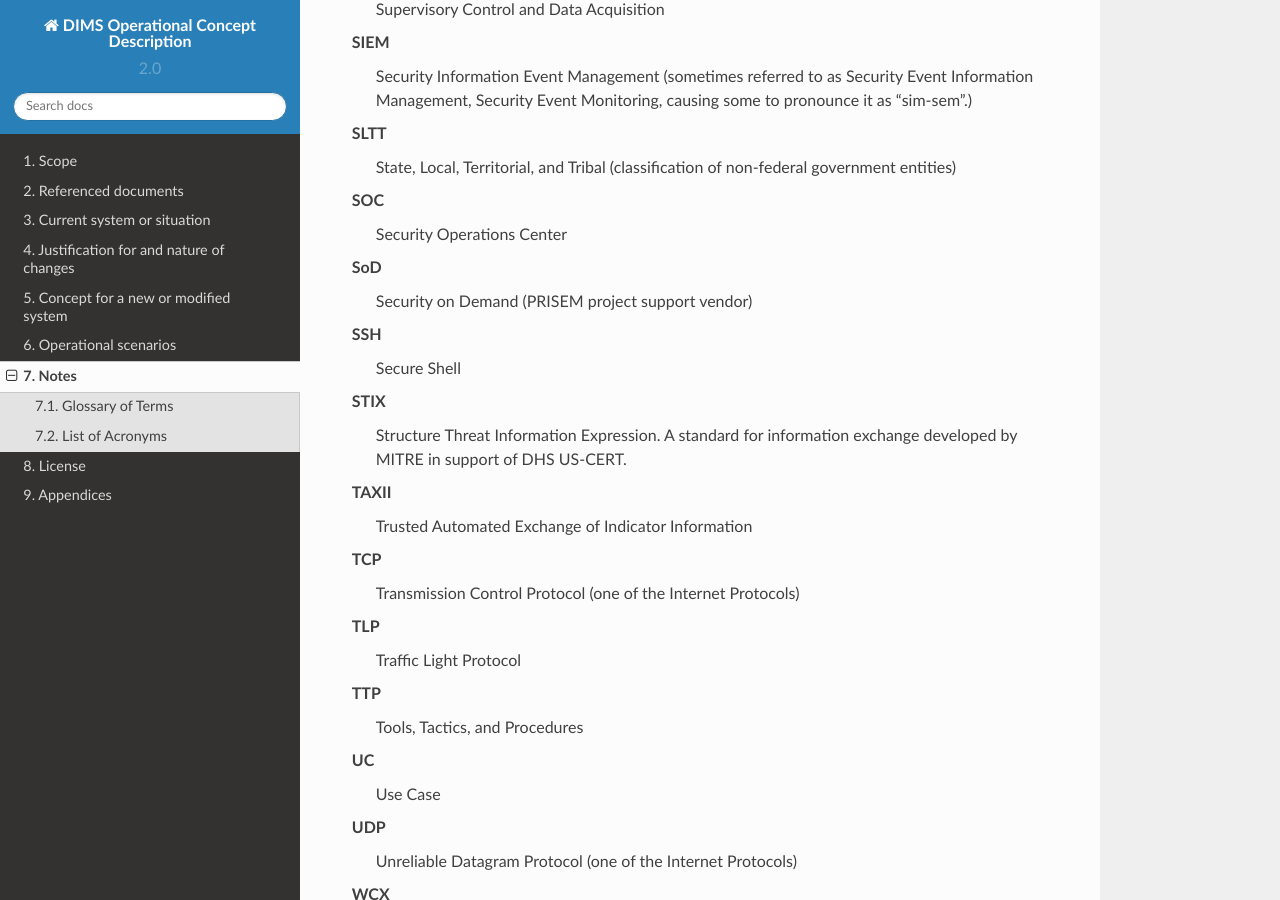
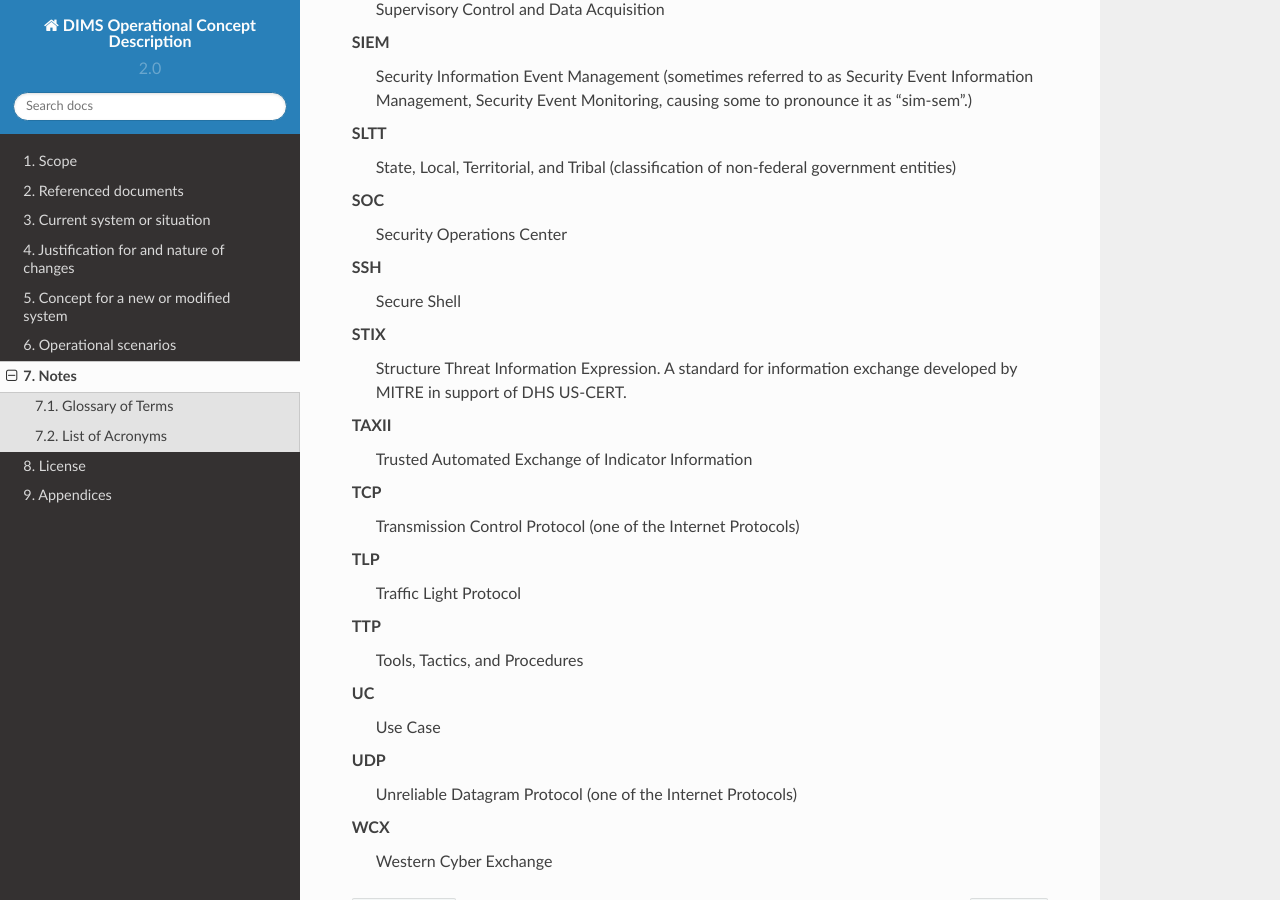
Before and after one commit to uw-dims/dims-ocd, a Sphinx documentation site: the page built from docs/source/notes.rst, in a window 1280 px wide and 900 px high, scrolled down 4480 px. Built offline with Sphinx 7.4.7 and the Read the Docs theme 2.0.0, drawn with Linux system fonts in a browser that asks for light colours.

Commit message:
Update acronyms list

```diff
--- a/docs/source/notes.rst
+++ b/docs/source/notes.rst
@@ -228,9 +228,6 @@ List of Acronyms
    SOC
        Security Operations Center
 
-   SoD
-       Security on Demand (PRISEM project support vendor)
-
    SSH
        Secure Shell
 
```
